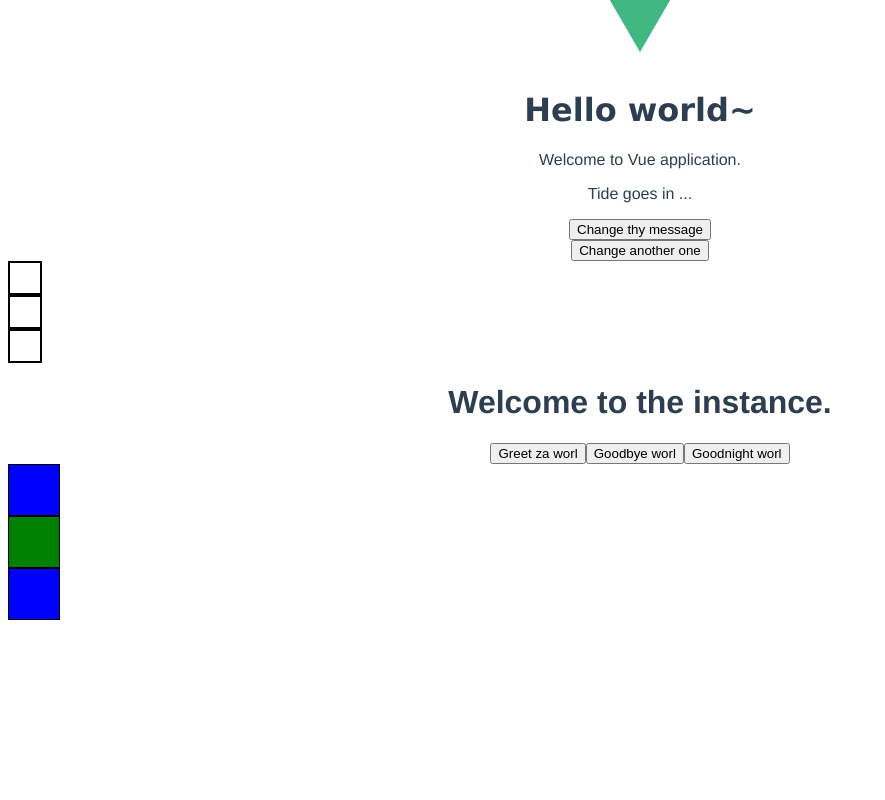
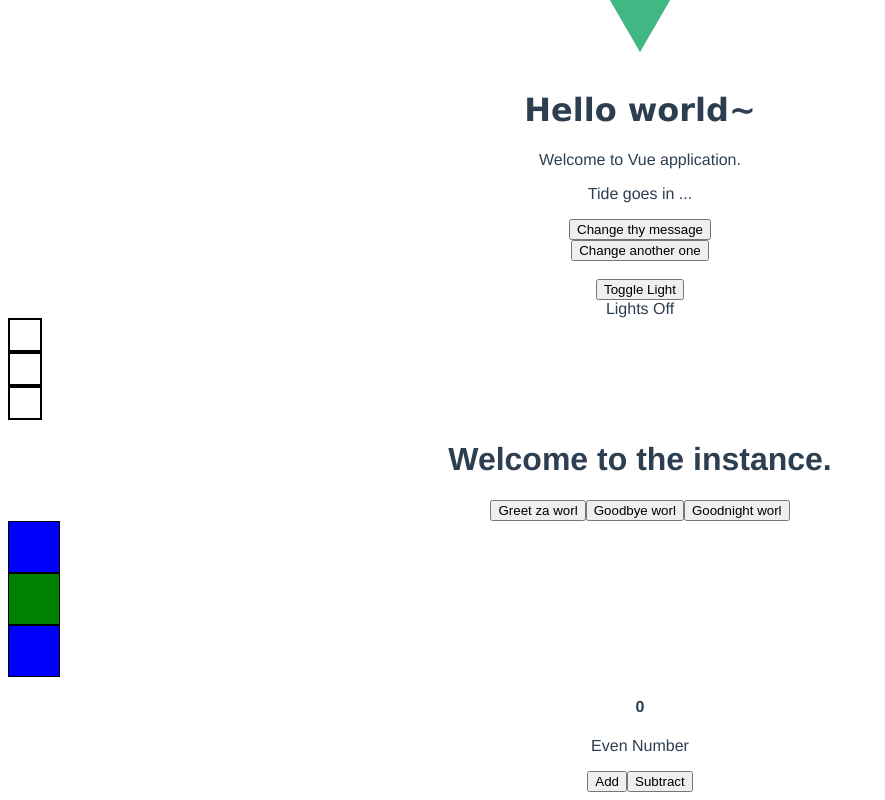
Before and after one commit to muhdarifrawi/2021Dec_TGC15_Vue_Revision, a Vue app: page / in a window 1280 px wide. Shown: the part 194-994 px from the top of the page, without its empty margins (0-885 px from the left). Before the commit the page ends 822 px from the top, so only its background shows below. Built offline with nearby package versions, Linux system fonts and the light colour scheme.

Commit message:
completed hands on 2.1

```diff
--- a/src/App.vue
+++ b/src/App.vue
@@ -7,6 +7,7 @@
   <ColoredBox></ColoredBox>
   <ColoredBox></ColoredBox>
   <ColoredBox></ColoredBox>
+  <Counter></Counter>
 </template>
 
 <script>
@@ -14,6 +15,7 @@ import Basic from './components/Basic.vue'
 import RandomBox from './components/RandomBox.vue'
 import SayGreetings from './components/SayGreetings.vue'
 import ColoredBox from './components/ColoredBox.vue'
+import Counter from './components/Counter.vue'
 
 export default {
   name: 'App',
@@ -21,7 +23,8 @@ export default {
     Basic,
     RandomBox,
     SayGreetings,
-    ColoredBox
+    ColoredBox,
+    Counter
   }
 }
 </script>
--- a/src/components/Basic.vue
+++ b/src/components/Basic.vue
@@ -6,7 +6,14 @@
         <p>{{message2}}</p>
         <button @click="changeMessage">Change thy message</button><br>
         <!-- @click is much easier to type than v-on:click but both functions the same way -->
-        <button v-on:click="changeMessage2">Change another one</button>
+        <button v-on:click="changeMessage2">Change another one</button><br><br>
+        <button @click="toggleLight">Toggle Light</button>
+        <div class="light" v-if="this.light==true">
+            Lights On
+        </div>
+        <div class="light" v-else>
+            Lights Off
+        </div>
     </div>
 </template>
 
@@ -15,8 +22,9 @@ export default {
     name: "Basic",
     data: function(){
         return {
-            "message":"Welcome to Vue application.",
-            "message2":"Tide goes in ..."
+            message:"Welcome to Vue application.",
+            message2:"Tide goes in ...",
+            light:false
         }
     },
     methods:{
@@ -25,6 +33,9 @@ export default {
         },
         changeMessage2: function(){
             this.message2 = "... Tide goes out";
+        },
+        toggleLight: function(){
+            this.light = !this.light;
         }
     }
 }
--- /dev/null
+++ b/src/components/Counter.vue
@@ -0,0 +1,28 @@
+<template>
+    <h4>{{counterValue}}</h4>
+    <p v-if="counterValue%2 == 0">Even Number</p>
+    <p v-else-if="counterValue%2 != 0">Odd Number</p>
+    <p v-else>Something went wrong</p>
+    <button @click="add">Add</button>
+    <button @click="subtract">Subtract</button>
+</template>
+<script>
+export default {
+    data:function(){
+        return{
+            counterValue:0
+        }
+    },
+    methods:{
+        add:function(){
+            this.counterValue = this.counterValue + 1;
+        },
+        subtract:function(){
+            this.counterValue = this.counterValue - 1;
+        }
+    }
+}
+</script>
+<style>
+
+</style>
```
